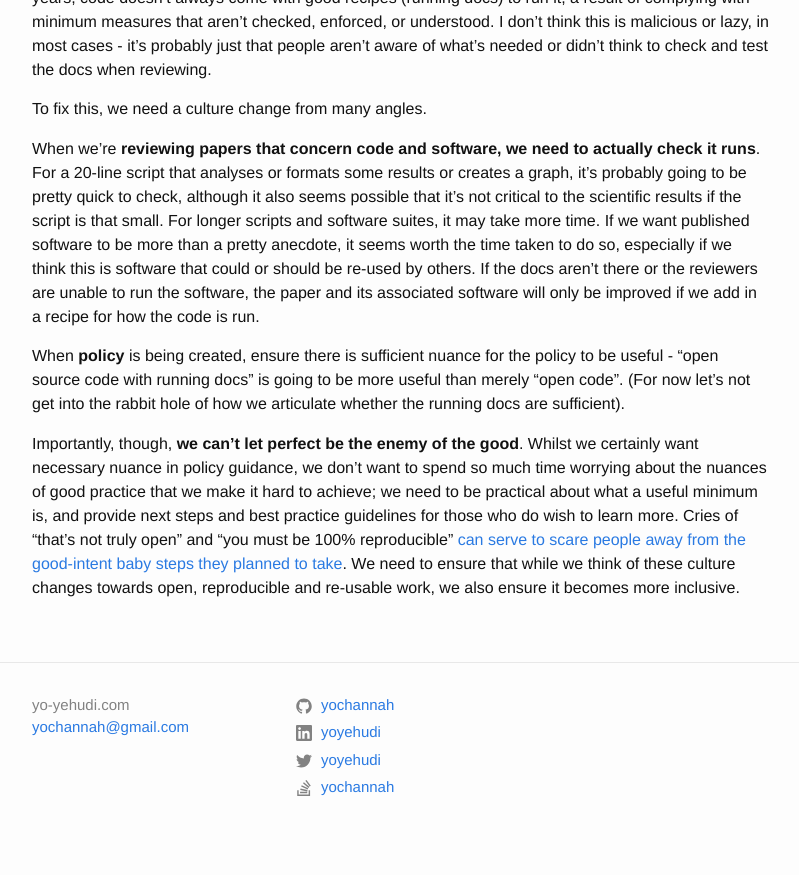
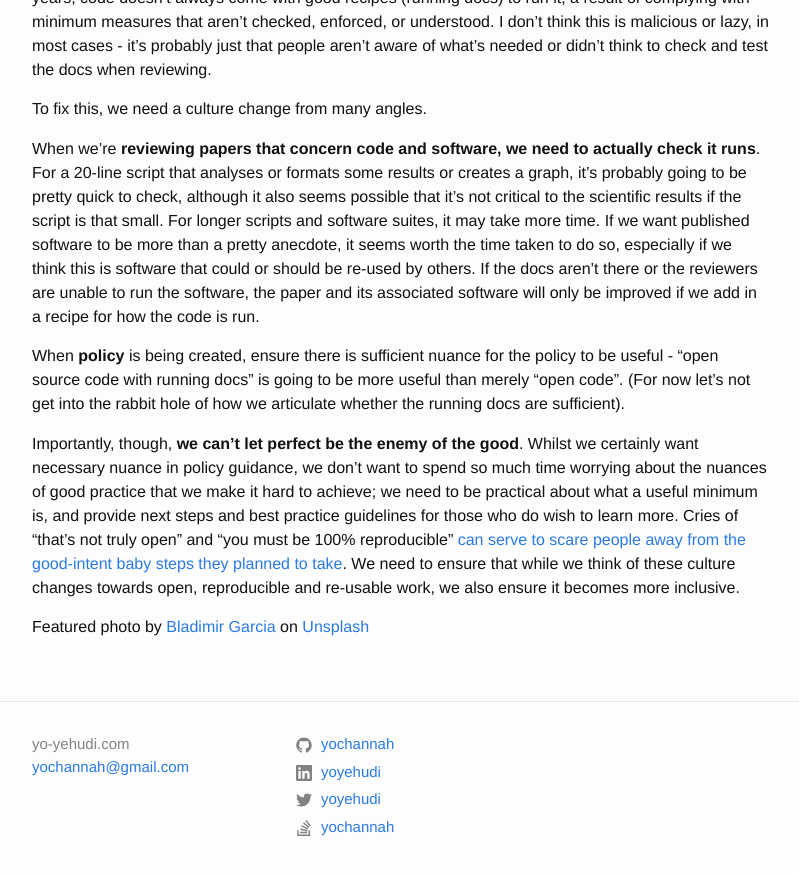
Before and after one commit to yochannah/yo-yehudi.com, a Jekyll site: the page built from _posts/2020-11-13-cooking-food-without-a-recipe.markdown, in a window 1280 px wide and 900 px high, scrolled down 1466 px. Shown: the top 875 px of the window, without its empty margins (239-1038 px from the left). Built offline with Jekyll 4.4.1, drawn with Linux system fonts in a browser that asks for light colours.

Commit message:
add image credit

```diff
--- a/_posts/2020-11-13-cooking-food-without-a-recipe.markdown
+++ b/_posts/2020-11-13-cooking-food-without-a-recipe.markdown
@@ -25,3 +25,5 @@
 When **policy** is being created, ensure there is sufficient nuance for the policy to be useful - "open source code with running docs" is going to be more useful than merely "open code". (For now let's not get into the rabbit hole of how we articulate whether the running docs are sufficient).
 
 Importantly, though, **we can't let perfect be the enemy of the good**. Whilst we certainly want necessary nuance in policy guidance, we don't want to spend so much time worrying about the nuances of good practice that we make it hard to achieve; we need to be practical about what a useful minimum is, and provide next steps and best practice guidelines for those who do wish to learn more. Cries of "that's not truly open" and "you must be 100% reproducible" [can serve to scare people away from the good-intent baby steps they planned to take](https://lgatto.github.io/open-and-open/). We need to ensure that while we think of these culture changes towards open, reproducible and re-usable work, we also ensure it becomes more inclusive.
+
+Featured <span>photo by <a href="https://unsplash.com/@bladimirgarcia?utm_source=unsplash&amp;utm_medium=referral&amp;utm_content=creditCopyText">Bladimir Garcia</a> on <a href="https://unsplash.com/s/photos/sushi?utm_source=unsplash&amp;utm_medium=referral&amp;utm_content=creditCopyText">Unsplash</a></span>
```
